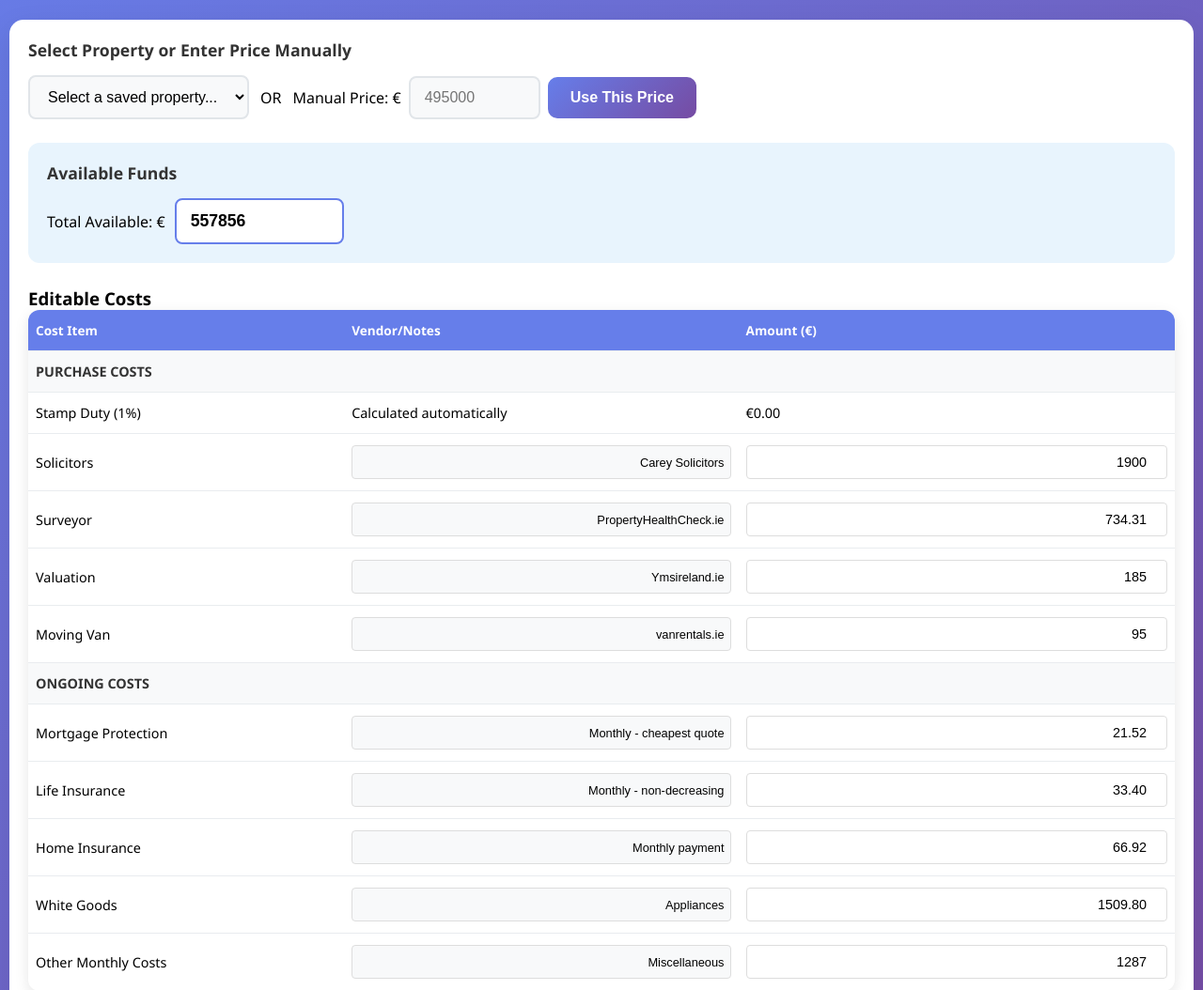
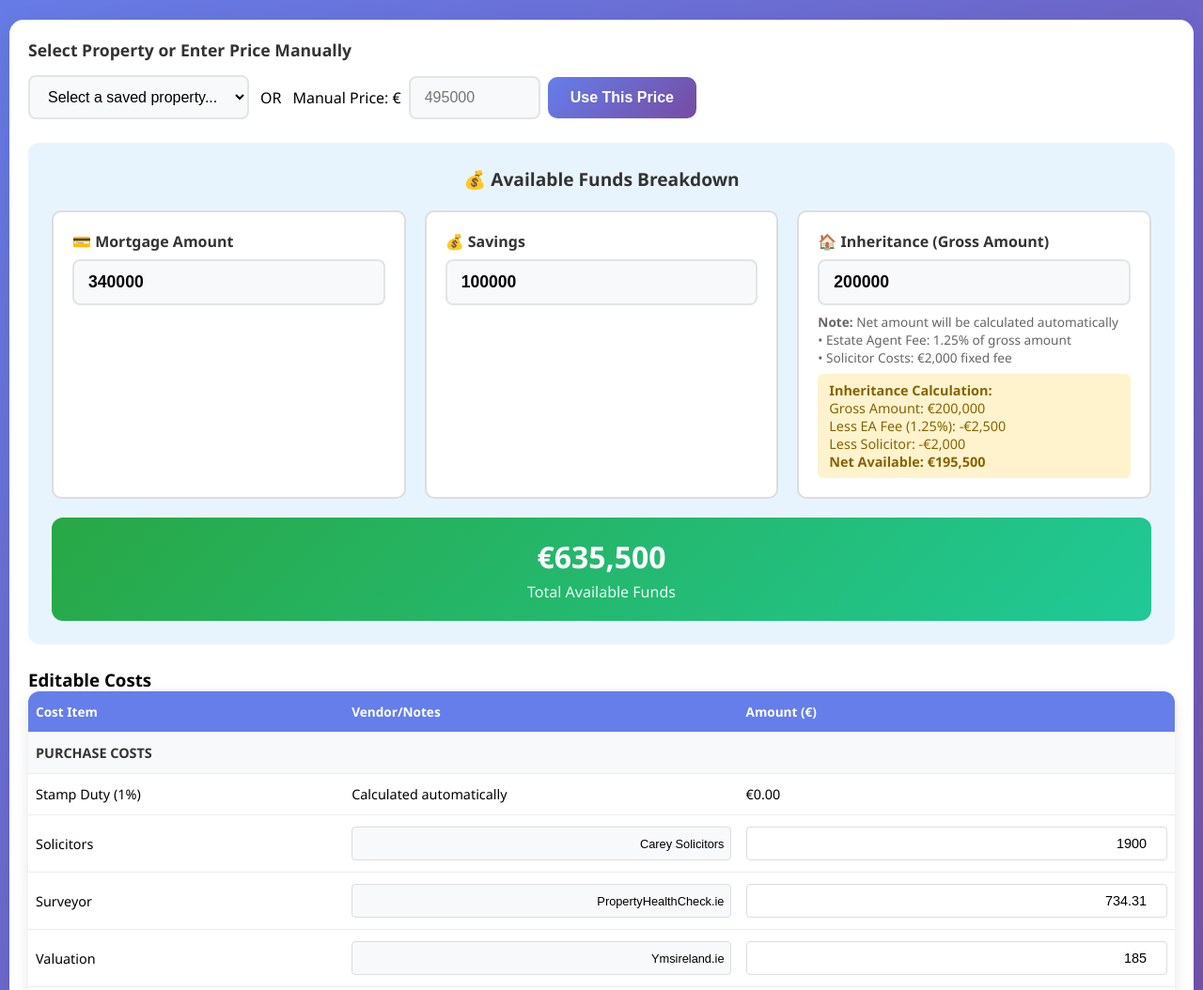
Before and after one commit to Leniston/Poeperty_saver, a PHP site: page /calculator.php in a window 1280 px wide. Shown: the part 165-1219 px from the top of the page at 94% size. Run offline with PHP 8.4, Linux system fonts and the light colour scheme; data that the repository does not hold is empty.

Commit message:
Update calculator.php

```diff
--- a/calculator.php
+++ b/calculator.php
@@ -48,33 +48,97 @@
 
         .funds-section {
             background: #e8f4fd;
-            padding: 20px;
+            padding: 25px;
             border-radius: 12px;
             margin-bottom: 25px;
         }
 
         .funds-section h3 {
-            margin-bottom: 15px;
+            margin-bottom: 20px;
             color: #333;
-            font-size: 1.1rem;
+            font-size: 1.2rem;
+            text-align: center;
         }
 
-        .funds-input {
-            display: flex;
-            align-items: center;
-            gap: 10px;
-            flex-wrap: wrap;
+        .funds-grid {
+            display: grid;
+            grid-template-columns: repeat(auto-fit, minmax(280px, 1fr));
+            gap: 20px;
+            margin-bottom: 20px;
         }
 
-        .funds-input input {
+        .fund-item {
+            background: white;
+            padding: 20px;
+            border-radius: 10px;
+            border: 2px solid #ddd;
+            transition: all 0.3s ease;
+        }
+
+        .fund-item:focus-within {
+            border-color: #667eea;
+            box-shadow: 0 0 0 3px rgba(102, 126, 234, 0.1);
+        }
+
+        .fund-label {
+            display: block;
+            font-weight: 600;
+            color: #333;
+            margin-bottom: 8px;
+            font-size: 1rem;
+        }
+
+        .fund-input {
+            width: 100%;
             padding: 12px 15px;
-            border: 2px solid #667eea;
+            border: 2px solid #e1e5e9;
             border-radius: 8px;
             font-size: 1.1rem;
+            font-weight: 600;
+            background: #f8f9fa;
+            min-height: 44px;
+        }
+
+        .fund-input:focus {
+            outline: none;
+            border-color: #667eea;
+            background: white;
+        }
+
+        .inheritance-note {
+            margin-top: 8px;
+            font-size: 0.85rem;
+            color: #666;
+            line-height: 1.4;
+        }
+
+        .inheritance-calculation {
+            margin-top: 8px;
+            padding: 8px 12px;
+            background: #fff3cd;
+            border-radius: 6px;
+            font-size: 0.9rem;
+            color: #856404;
+        }
+
+        .total-funds {
+            background: linear-gradient(135deg, #28a745, #20c997);
+            color: white;
+            padding: 20px;
+            border-radius: 12px;
+            text-align: center;
+            margin-top: 20px;
+        }
+
+        .total-amount {
+            font-size: 2rem;
             font-weight: bold;
-            width: 180px;
-            background: white;
-            min-height: 44px;
+            margin-bottom: 5px;
+        }
+
+        .total-label {
+            font-size: 1rem;
+            opacity: 0.9;
         }
 
         .costs-table {
@@ -249,14 +313,9 @@
                 width: 100%;
             }
 
-            .funds-input {
-                flex-direction: column;
-                align-items: stretch;
-                gap: 8px;
-            }
-
-            .funds-input input {
-                width: 100%;
+            .funds-grid {
+                grid-template-columns: 1fr;
+                gap: 15px;
             }
 
             .scenarios-grid {
@@ -294,6 +353,14 @@
             .remaining-amount {
                 font-size: 1.3rem;
             }
+
+            .funds-section {
+                padding: 20px;
+            }
+
+            .total-amount {
+                font-size: 1.7rem;
+            }
         }
 
         @media (max-width: 480px) {
@@ -319,6 +386,10 @@
             .property-selector {
                 padding: 15px;
             }
+
+            .fund-item {
+                padding: 15px;
+            }
         }
     </style>
 
@@ -339,10 +410,35 @@
         </div>
 
         <div class="funds-section">
-            <h3>Available Funds</h3>
-            <div class="funds-input">
-                <label>Total Available: €</label>
-                <input type="number" id="availableFunds" value="557856" min="0" step="1000">
+            <h3>💰 Available Funds Breakdown</h3>
+            <div class="funds-grid">
+                <div class="fund-item">
+                    <label for="mortgageFunds" class="fund-label">💳 Mortgage Amount</label>
+                    <input type="number" id="mortgageFunds" class="fund-input" value="0" min="0" step="1000" placeholder="350000">
+                </div>
+
+                <div class="fund-item">
+                    <label for="savingsFunds" class="fund-label">💰 Savings</label>
+                    <input type="number" id="savingsFunds" class="fund-input" value="0" min="0" step="1000" placeholder="100000">
+                </div>
+
+                <div class="fund-item">
+                    <label for="inheritanceFunds" class="fund-label">🏠 Inheritance (Gross Amount)</label>
+                    <input type="number" id="inheritanceFunds" class="fund-input" value="0" min="0" step="1000" placeholder="200000">
+                    <div class="inheritance-note">
+                        <strong>Note:</strong> Net amount will be calculated automatically<br>
+                        • Estate Agent Fee: 1.25% of gross amount<br>
+                        • Solicitor Costs: €2,000 fixed fee
+                    </div>
+                    <div id="inheritanceCalculation" class="inheritance-calculation" style="display: none;">
+                        <!-- Calculation details will appear here -->
+                    </div>
+                </div>
+            </div>
+
+            <div class="total-funds">
+                <div class="total-amount" id="totalFundsDisplay">€0</div>
+                <div class="total-label">Total Available Funds</div>
             </div>
         </div>
 
@@ -473,6 +569,42 @@
             }
         }
 
+        function calculateInheritance() {
+            const grossAmount = parseFloat(document.getElementById('inheritanceFunds').value) || 0;
+            const calculationDiv = document.getElementById('inheritanceCalculation');
+
+            if (grossAmount === 0) {
+                calculationDiv.style.display = 'none';
+                return 0;
+            }
+
+            const eaFee = grossAmount * 0.0125; // 1.25%
+            const solicitorFee = 2000;
+            const netAmount = grossAmount - eaFee - solicitorFee;
+
+            calculationDiv.innerHTML = `
+                <strong>Inheritance Calculation:</strong><br>
+                Gross Amount: €${grossAmount.toLocaleString('en-IE', {minimumFractionDigits: 0})}<br>
+                Less EA Fee (1.25%): -€${eaFee.toLocaleString('en-IE', {minimumFractionDigits: 0})}<br>
+                Less Solicitor: -€${solicitorFee.toLocaleString('en-IE', {minimumFractionDigits: 0})}<br>
+                <strong>Net Available: €${netAmount.toLocaleString('en-IE', {minimumFractionDigits: 0})}</strong>
+            `;
+            calculationDiv.style.display = 'block';
+
+            return Math.max(0, netAmount);
+        }
+
+        function updateTotalFunds() {
+            const mortgage = parseFloat(document.getElementById('mortgageFunds').value) || 0;
+            const savings = parseFloat(document.getElementById('savingsFunds').value) || 0;
+            const netInheritance = calculateInheritance();
+
+            const total = mortgage + savings + netInheritance;
+            document.getElementById('totalFundsDisplay').textContent = `€${total.toLocaleString('en-IE', {minimumFractionDigits: 0})}`;
+
+            return total;
+        }
+
         function calculateStampDuty(housePrice) {
             return housePrice * 0.01;
         }
@@ -497,7 +629,7 @@
             const costs = getAllCosts();
             const totalOtherCosts = Object.values(costs).reduce((sum, cost) => sum + cost, 0);
             const totalCost = adjustedPrice + stampDuty + totalOtherCosts;
-            const availableFunds = parseFloat(document.getElementById('availableFunds').value) || 0;
+            const availableFunds = updateTotalFunds();
             const remainingMoney = availableFunds - totalCost;
 
             return {
@@ -600,6 +732,16 @@
             }
         });
 
+        // Auto-update funds when any fund input changes
+        document.querySelectorAll('#mortgageFunds, #savingsFunds, #inheritanceFunds').forEach(input => {
+            input.addEventListener('input', () => {
+                updateTotalFunds();
+                if (currentHousePrice > 0) {
+                    calculateAll();
+                }
+            });
+        });
+
         // Auto-calculate when any cost input changes
         document.querySelectorAll('input[type="number"]').forEach(input => {
             input.addEventListener('input', () => {
@@ -609,8 +751,14 @@
             });
         });
 
+        // Initialize with example values
+        document.getElementById('mortgageFunds').value = 340000;
+        document.getElementById('savingsFunds').value = 100000;
+        document.getElementById('inheritanceFunds').value = 200000;
+
         // Initialize
         loadProperties();
+        updateTotalFunds();
     </script>
 
 <?php include 'footer.php'; ?>
```
